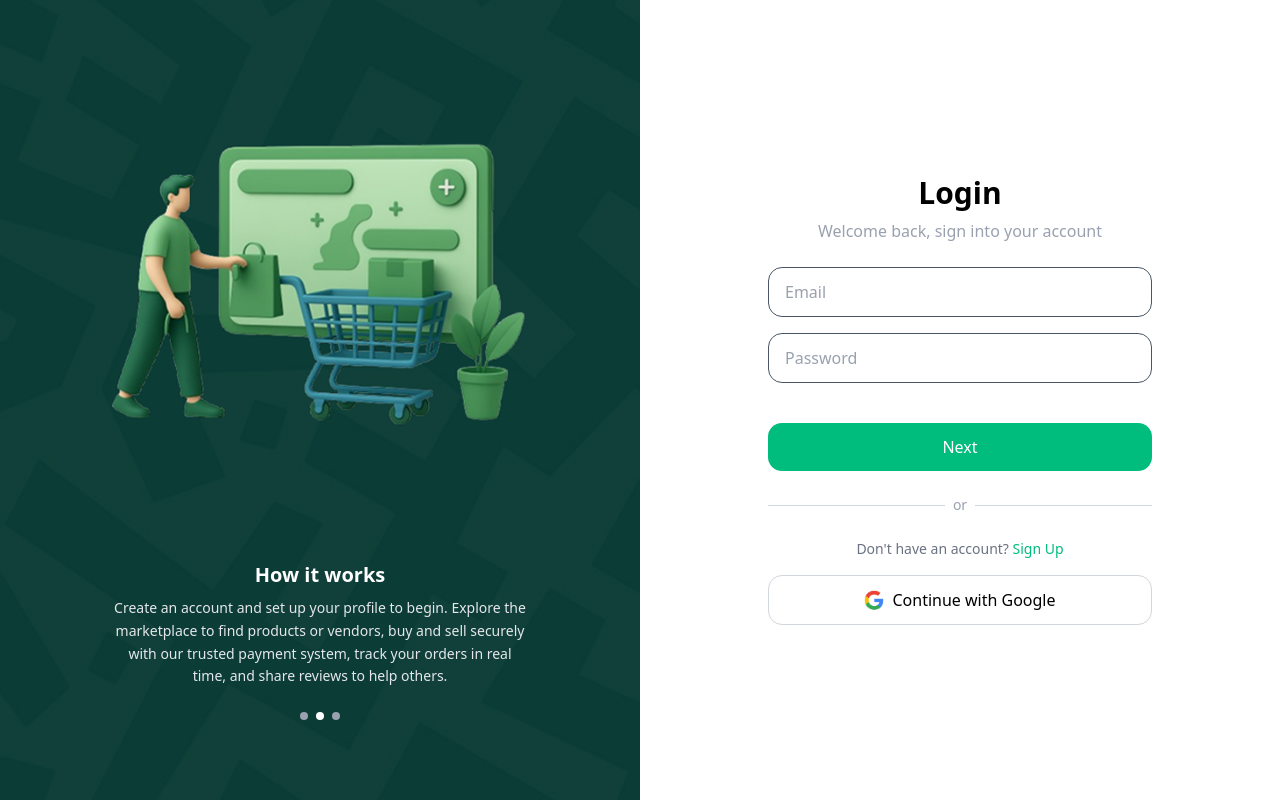
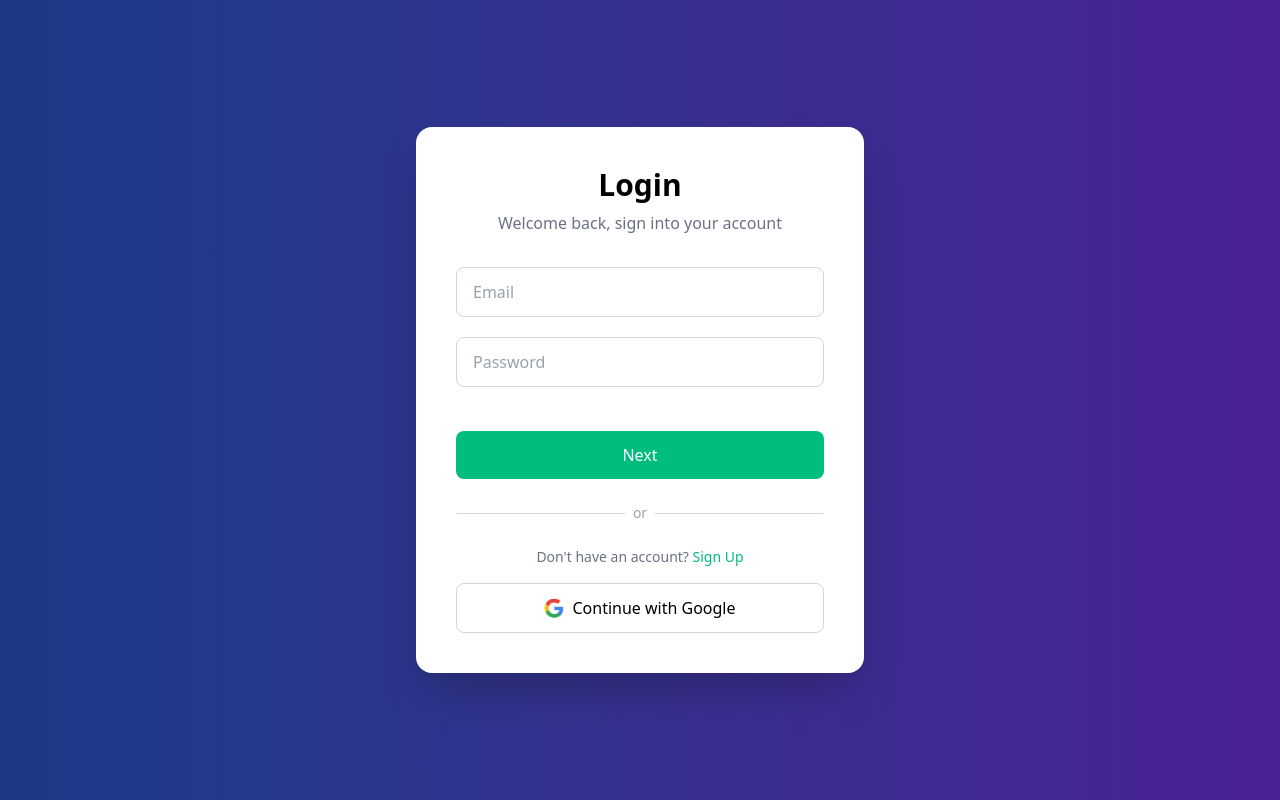
Before and after one commit to Kimmie38/gizo-project, a Next.js app: page /signIN/login in a window 1280 px wide. Built offline with nearby package versions, Linux system fonts and the light colour scheme.

Commit message:
initial commit

```diff
--- a/src/app/signIN/login/page.js
+++ b/src/app/signIN/login/page.js
@@ -2,75 +2,91 @@
 
 import Image from "next/image";
 import { useRouter } from "next/navigation";
-import wall from "../../../../public/wall.png";
+import { useState } from "react";
 
 export default function Login() {
   const router = useRouter();
+  const [formData, setFormData] = useState({ email: "", password: "" });
+  const [loading, setLoading] = useState(false);
+  const [error, setError] = useState("");
 
-  const handleNext = (e) => {
+  const handleChange = (e) => {
+    setFormData({ ...formData, [e.target.name]: e.target.value });
+  };
+
+  const handleNext = async (e) => {
     e.preventDefault();
-    router.push("/Dashboard");
+    setLoading(true);
+    setError("");
+
+    try {
+      const res = await fetch(
+        "https://kasuwa-gizo-backend.onrender.com/kasuwa/signin",
+        {
+          method: "POST", // ✅ login is a POST
+          headers: { "Content-Type": "application/json" },
+          body: JSON.stringify(formData),
+        }
+      );
+
+      const data = await res.json();
+
+      if (res.ok && data.success) {
+        console.log("✅ Login success");
+        router.push("/Dashboard"); // ✅ go to dashboard
+      } else {
+        setError(data.message || "Login failed");
+      }
+    } catch (err) {
+      console.error("🌐 Network error:", err);
+      setError("Network error, please try again.");
+    } finally {
+      setLoading(false);
+    }
   };
 
   return (
-    <div className="flex flex-col md:flex-row min-h-screen">
-      {/* Left Section */}
-      <div className="relative w-full md:w-1/2 flex flex-col justify-end items-center text-white p-6 md:p-8">
-        <Image
-          src={wall}
-          alt="Background"
-          fill
-          className="object-cover"
-          priority
-        />
+    <div className="min-h-screen flex items-center justify-center
+      bg-gradient-to-r from-[#0f172a] via-[#1e3a8a] to-[#4c1d95] animate-gradient px-4">
 
-        {/* Overlay content */}
-        <div className="relative z-10 text-center mt-20 md:mt-0 mb-8 md:mb-12 max-w-md px-4">
-          <h2 className="text-lg md:text-xl font-semibold mb-2">How it works</h2>
-          <p className="text-xs md:text-sm leading-relaxed text-gray-200">
-            Create an account and set up your profile to begin. Explore the
-            marketplace to find products or vendors, buy and sell securely with
-            our trusted payment system, track your orders in real time, and
-            share reviews to help others.
-          </p>
-
-          {/* Small progress dots */}
-          <div className="flex justify-center mt-6 space-x-2">
-            <span className="w-2 h-2 bg-gray-400 rounded-full"></span>
-            <span className="w-2 h-2 bg-white rounded-full"></span>
-            <span className="w-2 h-2 bg-gray-400 rounded-full"></span>
-          </div>
-        </div>
-      </div>
-
-      {/* Right Section */}
-      <div className="w-full md:w-1/2 flex items-center justify-center bg-white">
-        <div className="w-full max-w-md px-4 sm:px-6 md:px-8 py-12">
+      <div className="w-full max-w-md bg-white rounded-2xl shadow-2xl p-8 md:p-10">
         <h1 className="text-3xl font-bold text-center mb-2 text-black">
           Login
         </h1>
-          <p className="text-gray-400 text-center mb-6 text-sm md:text-base">
+        <p className="text-gray-500 text-center mb-8 text-sm md:text-base">
           Welcome back, sign into your account
         </p>
 
+        {/* Error */}
+        {error && <p className="text-red-500 text-center text-sm mb-4">{error}</p>}
+
         {/* Form */}
-          <form className="space-y-4" onSubmit={handleNext}>
+        <form className="space-y-5" onSubmit={handleNext}>
           <input
             type="email"
+            name="email"
+            value={formData.email}
+            onChange={handleChange}
             placeholder="Email"
-              className="w-full px-4 py-3 rounded-xl border border-gray-600 bg-transparent text-black placeholder-gray-400 text-sm md:text-base focus:outline-none focus:ring-2 focus:ring-emerald-500"
+            required
+            className="w-full px-4 py-3 rounded-md border border-gray-300 text-black placeholder-gray-400 text-sm md:text-base focus:outline-none focus:ring-2 focus:ring-emerald-500"
           />
           <input
             type="password"
+            name="password"
+            value={formData.password}
+            onChange={handleChange}
             placeholder="Password"
-              className="w-full px-4 py-3 rounded-xl border border-gray-600 bg-transparent text-black placeholder-gray-400 text-sm md:text-base focus:outline-none focus:ring-2 focus:ring-emerald-500"
+            required
+            className="w-full px-4 py-3 rounded-md border border-gray-300 text-black placeholder-gray-400 text-sm md:text-base focus:outline-none focus:ring-2 focus:ring-emerald-500"
           />
 
           <button
             type="submit"
-              className="w-full mt-6 py-3 rounded-xl font-medium text-sm md:text-base bg-emerald-500 hover:bg-emerald-600 text-white transition"
+            disabled={loading}
+            className="w-full mt-6 py-3 rounded-md font-medium text-sm md:text-base bg-emerald-500 hover:bg-emerald-600 text-white transition disabled:opacity-50"
           >
-              Next
+            {loading ? "Signing in..." : "Next"}
           </button>
         </form>
 
@@ -81,19 +97,16 @@ export default function Login() {
           <hr className="flex-grow border-gray-300" />
         </div>
 
-          {/* Sign in link */}
+        {/* Sign up link */}
         <p className="text-center text-sm text-gray-500">
           Don&apos;t have an account?{" "}
-            <a
-              href="/signIN/signup"
-              className="text-emerald-500 hover:underline"
-            >
+          <a href="/signIN/signup" className="text-emerald-500 hover:underline">
             Sign Up
           </a>
         </p>
 
         {/* Google Signup */}
-          <button className="w-full mt-4 flex items-center justify-center border border-gray-300 py-3 rounded-xl hover:bg-gray-50 transition text-sm md:text-base text-black">
+        <button className="w-full mt-4 flex items-center justify-center border border-gray-300 py-3 rounded-md hover:bg-gray-50 transition text-sm md:text-base text-black">
           <Image
             src="/icons/google.png"
             alt="Google"
@@ -105,6 +118,5 @@ export default function Login() {
         </button>
       </div>
     </div>
-    </div>
   );
 }
```
Lines whose indentation alone changed are shown as unchanged.
